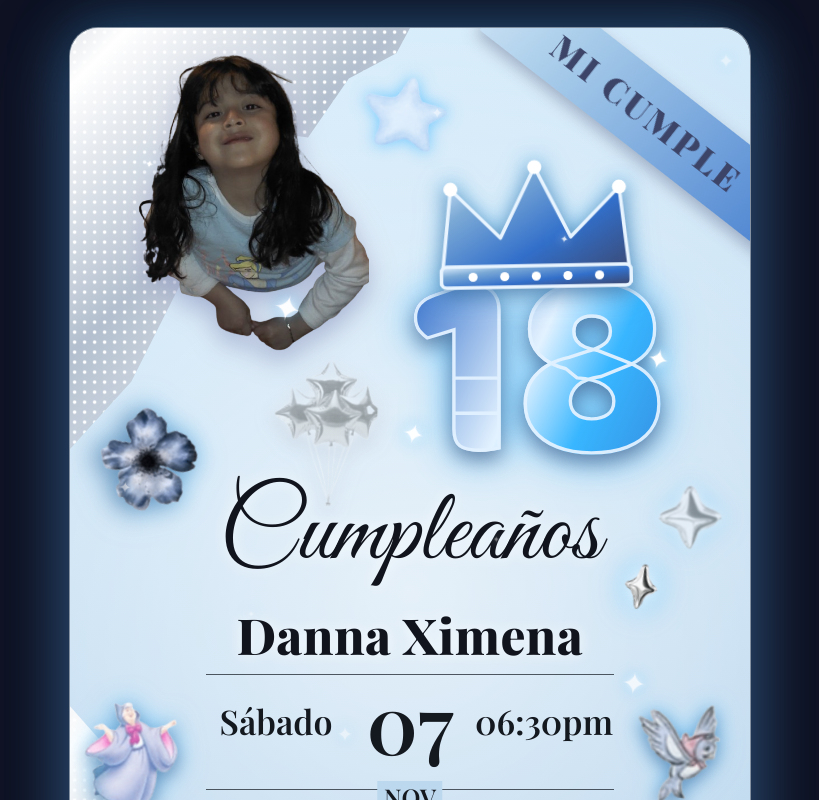
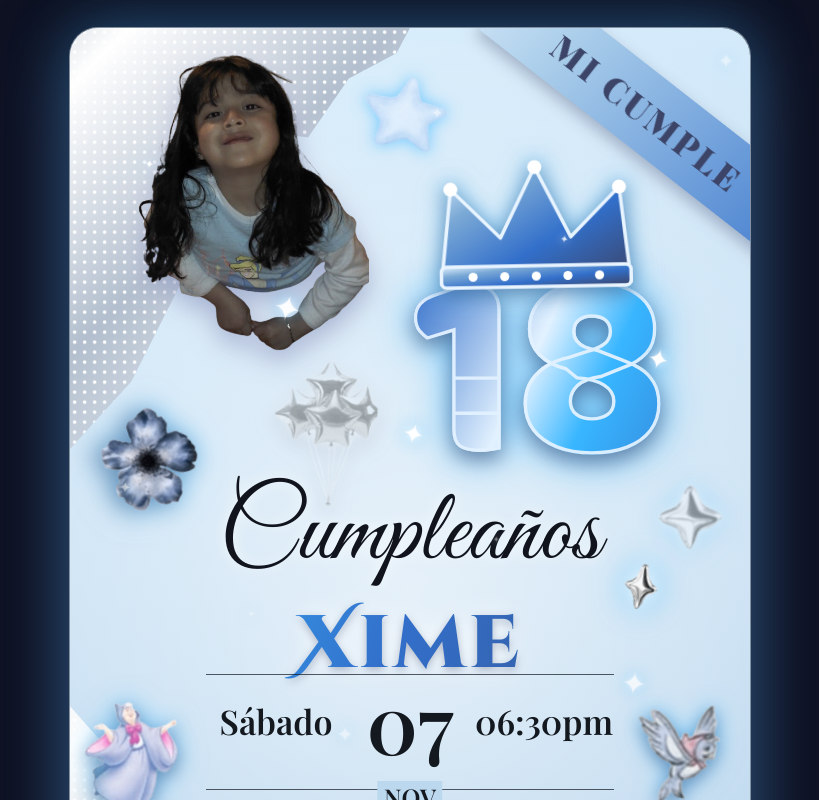
Before and after one commit to ulisesurbina/invitacion, a React (Vite) app: page / in a window 1280 px wide. Shown: the top 800 px of the page, without its empty margins (230-1049 px from the left). Built offline with nearby package versions, Linux system fonts and the light colour scheme.

Commit message:
first commit

```diff
--- a/src/config.js
+++ b/src/config.js
@@ -1,6 +1,6 @@
 export const EVENT = {
   title: "Cumpleaños",
-  name: "Danna Ximena",
+  name: "Xime",
   age: "18",
   dayName: "Sábado",
   day: "07",
--- a/src/styles.css
+++ b/src/styles.css
@@ -1,3 +1,4 @@
+@import url("https://fonts.googleapis.com/css2?family=Cinzel+Decorative:wght@700;900&display=swap");
 @import url("https://fonts.googleapis.com/css2?family=Cormorant+Garamond:wght@500;600;700&family=Great+Vibes&family=Playfair+Display:wght@600;800;900&family=Baloo+2:wght@800&display=swap");
 * {
   box-sizing: border-box;
@@ -1264,3 +1265,32 @@ button {
   filter: drop-shadow(0 2px 0 rgba(60, 68, 104, 0.85))
     drop-shadow(0 0 8px rgba(56, 182, 255, 0.95));
 }
+
+/* Nombre con fuente decorativa */
+h1 {
+  top: 48.6%;
+  font-family: "Cinzel Decorative", "Playfair Display", serif;
+  font-weight: 900;
+  font-size: 10.6cqw;
+  letter-spacing: 0.05em;
+  text-shadow: none;
+  background: linear-gradient(
+    110deg,
+    #3c4468 0%,
+    #326fca 28%,
+    #e3f2ff 45%,
+    #38b6ff 52%,
+    #326fca 70%,
+    #3c4468 100%
+  );
+  background-size: 250% 100%;
+  -webkit-background-clip: text;
+  background-clip: text;
+  color: transparent;
+  -webkit-text-fill-color: transparent;
+  filter: drop-shadow(0 0.5cqw 0.6cqw rgba(60, 68, 104, 0.35))
+    drop-shadow(0 0 1.8cqw rgba(255, 255, 255, 0.9));
+  animation:
+    glint 4.5s linear infinite,
+    pulse 3.5s ease-in-out infinite;
+}
```
